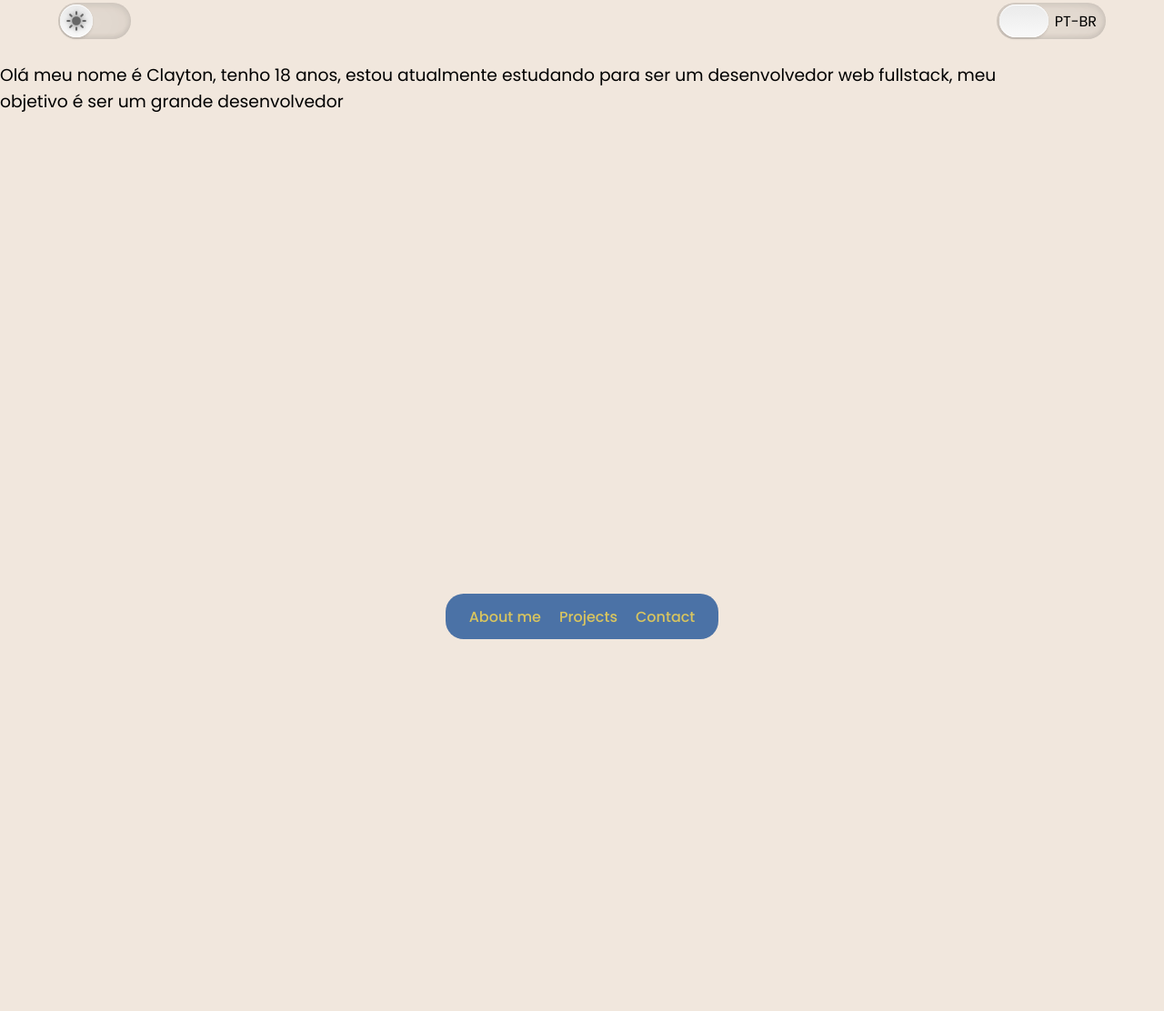
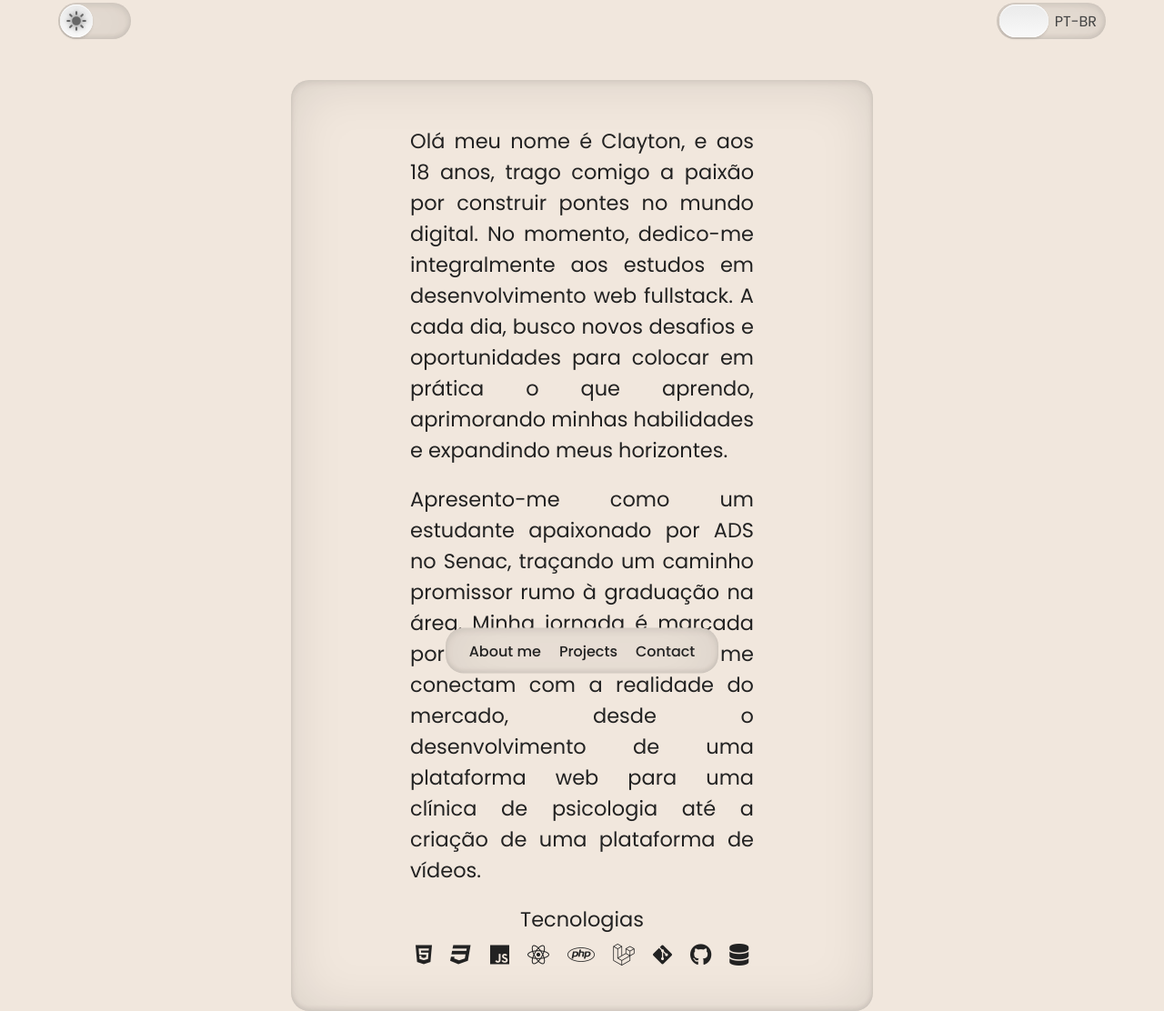
Before and after one commit to Takikyun2/Portifolio, a plain HTML site: page index.html in a window 1280 px wide. Shown: the part 22-1134 px from the top of the page at 91% size. Before the commit the page ends 800 px from the top, so only its background shows below. Drawn offline with nearby package versions, Linux system fonts and the light colour scheme.

Commit message:
update: about-me infos

```diff
--- a/css/style.css
+++ b/css/style.css
@@ -53,9 +53,9 @@ justify-content: center;
 
 .movePageBar{
   position: absolute;
-  top: 90%;
+  top: 95%;
   left: 50%;
-  transform: translateX(-50%) translateY(-90%);
+  transform: translateX(-50%) translateY(-95%);
   width:300px;
   height: 50px;
 }
@@ -68,7 +68,10 @@ justify-content: center;
   justify-content: center;
   align-items: center;
   gap: 20px;
-  background-color: #4B72A6;
+  background-color: #F1E7DD;
+  box-shadow: inset 0 2px 60px rgb(0, 0, 0, 0.1),
+              inset 0 2px 8px rgb(0, 0, 0, 0.1),
+              inset 0 -4px 4px rgb(0, 0, 0, 0.05);
   border-radius: 20px;
 }
 
@@ -86,7 +89,7 @@ justify-content: center;
 .item{
   cursor: pointer;
   font-weight: 500;
-  color: #D9C55F;
+  color: #222;
 }
 
 /* navBar itens */
@@ -222,3 +225,51 @@ body.active{
 .languageSelectContainer.active .setIndicatorLang{
   left: 60px;
 }
+.languageSelectContainer h4{
+  color: #444;
+}
+
+/* about me */
+
+.aboutMe{
+  padding-top: 20px;
+}
+
+
+.aboutMeContainer{
+  display: flex;
+  align-items: center;
+  justify-content: center;
+  flex-direction: column;
+  gap: 20px;
+  padding: 50px;
+  width: 50%;
+  background-color: #F1E7DD;
+  box-shadow: inset 0 2px 60px rgb(0, 0, 0, 0.1),
+              inset 0 2px 8px rgb(0, 0, 0, 0.1),
+              inset 0 -4px 4px rgb(0, 0, 0, 0.05);
+  border-radius: 20px;
+}
+
+.aboutMeText{
+  width: 70%;
+  font-size: 1.2rem;
+  text-align: justify;
+  color: #222;
+}
+
+.aboutMeTextTech{
+  width: 70%;
+  font-size: 1.2rem;
+  text-align: justify;
+  color: #222;
+  flex-direction: column;
+  gap: 10px;
+}
+
+.tecnologias{
+  gap: 20px;
+}
+.tecnologias i{
+  font-size: 1.5rem;
+}
--- a/index.html
+++ b/index.html
@@ -8,6 +8,7 @@
       href="https://cdnjs.cloudflare.com/ajax/libs/font-awesome/6.5.2/css/all.min.css"
       integrity="sha512-SnH5WK+bZxgPHs44uWIX+LLJAJ9/2PkPKZ5QiAj6Ta86w+fsb2TkcmfRyVX3pBnMFcV7oQPJkl9QevSCWr3W6A=="
       crossorigin="anonymous" referrerpolicy="no-referrer" />
+    <link rel="icon" type="image/x-icon" href="src/2279-ryou-cool.png">
     <title>Taki portfolio</title>
   </head>
   <body>
@@ -30,11 +31,52 @@
 
     <main class="mainContainer container">
 
-      <section class="aboutMe">
-        <div class="wrapper">
-          <h3>Olá meu nome é Clayton, tenho 18 anos, estou atualmente estudando
-            para ser um desenvolvedor web fullstack, meu objetivo é ser um
-            grande desenvolvedor</h3>
+      <section class="aboutMe displayFlex">
+        <div class="aboutMeContainer wrapper">
+
+          <!-- Eu -->
+
+          <div class="aboutMeText">
+            <h3>Olá meu nome é Clayton, e aos 18 anos, trago comigo a paixão por
+              construir pontes no mundo digital. No momento, dedico-me
+              integralmente aos estudos em desenvolvimento
+              web fullstack. A cada dia, busco novos desafios e oportunidades para
+              colocar em prática o que aprendo, aprimorando minhas habilidades e
+              expandindo meus horizontes.
+            </h3>
+          </div>
+
+          <!-- Feitos -->
+
+          <div class="aboutMeText">
+            <h3>
+              Apresento-me como um estudante apaixonado por ADS no Senac,
+              traçando um caminho promissor rumo à graduação na área. Minha
+              jornada é marcada por projetos práticos que me conectam com a
+              realidade do mercado, desde o desenvolvimento de uma plataforma
+              web para uma clínica de psicologia até a criação de uma plataforma
+              de vídeos.
+
+            </h3>
+          </div>
+
+          <!-- Tecnologias-->
+
+          <div class="aboutMeTextTech displayFlex">
+            <h3>Tecnologias</h3>
+            <div class="tecnologias displayFlex">
+            <i class="fa-brands fa-html5"></i>
+            <i class="fa-brands fa-css3"></i>
+            <i class="fa-brands fa-js"></i>
+            <i class="fa-brands fa-react"></i>
+            <i class="fa-brands fa-php"></i>
+            <i class="fa-brands fa-laravel"></i>
+            <i class="fa-brands fa-git-alt"></i>
+            <i class="fa-brands fa-github"></i>
+            <i class="fa-solid fa-database"></i>
+          </div>
+          </div>
+
         </div>
       </section>
 
@@ -65,13 +107,15 @@
 
     <!-- script area -->
 
-<script src="./js/darkMode.js"></script>
-<script src="./js/navigationBar.js"></script>
-<script src="./js/languageSelect.js"></script>
+    <script src="./js/darkMode.js"></script>
+    <script src="./js/navigationBar.js"></script>
+    <script src="./js/languageSelect.js"></script>
 
-<!-- icons links -->
-<script type="module" src="https://unpkg.com/ionicons@7.1.0/dist/ionicons/ionicons.esm.js"></script>
-<script nomodule src="https://unpkg.com/ionicons@7.1.0/dist/ionicons/ionicons.js"></script>
+    <!-- icons links -->
+    <script type="module"
+      src="https://unpkg.com/ionicons@7.1.0/dist/ionicons/ionicons.esm.js"></script>
+    <script nomodule
+      src="https://unpkg.com/ionicons@7.1.0/dist/ionicons/ionicons.js"></script>
 
   </body>
 </html>
```
Also changed, not shown: src/2279-ryou-cool.png (added), src/ryoyamada.png (added).
